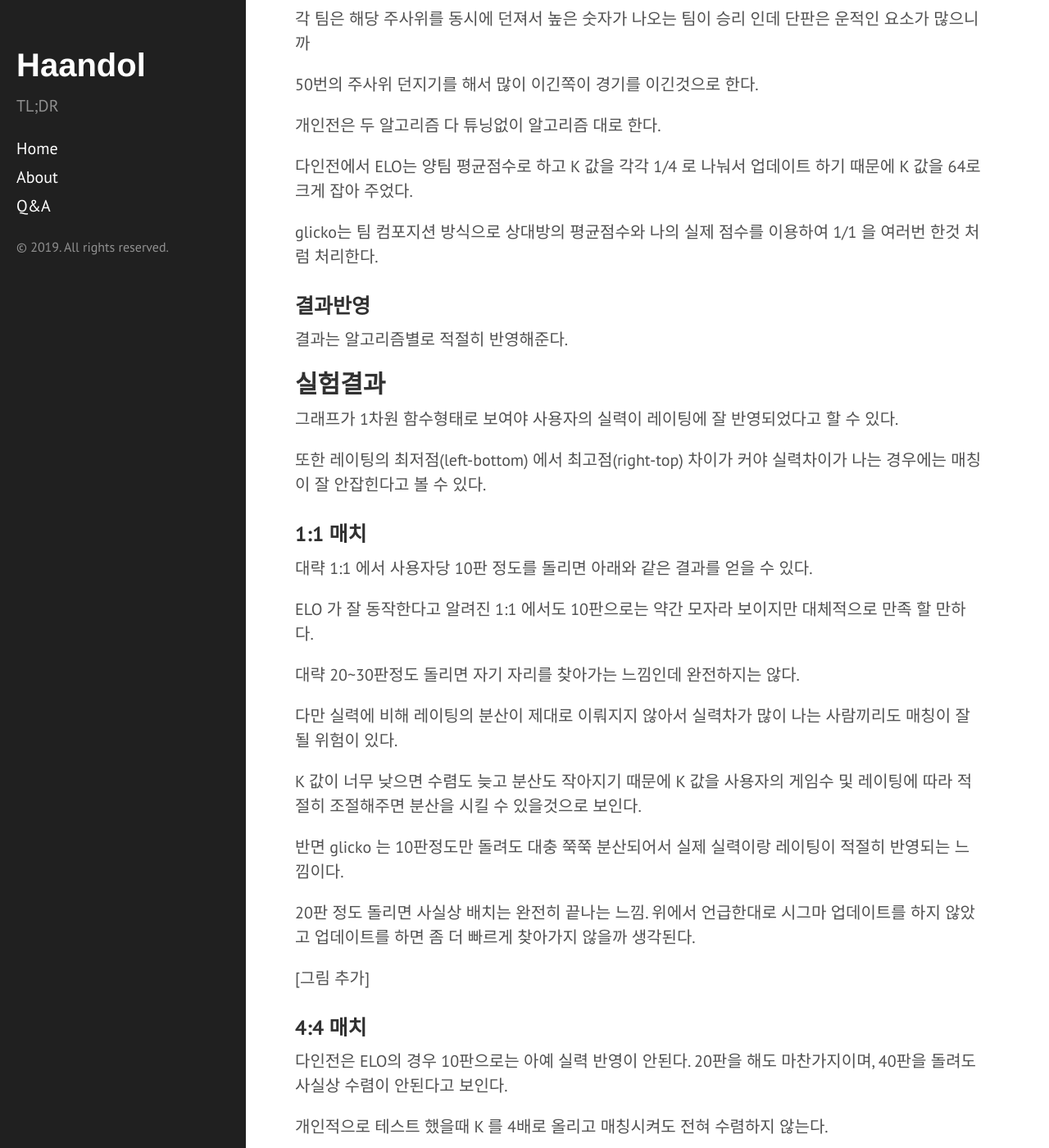
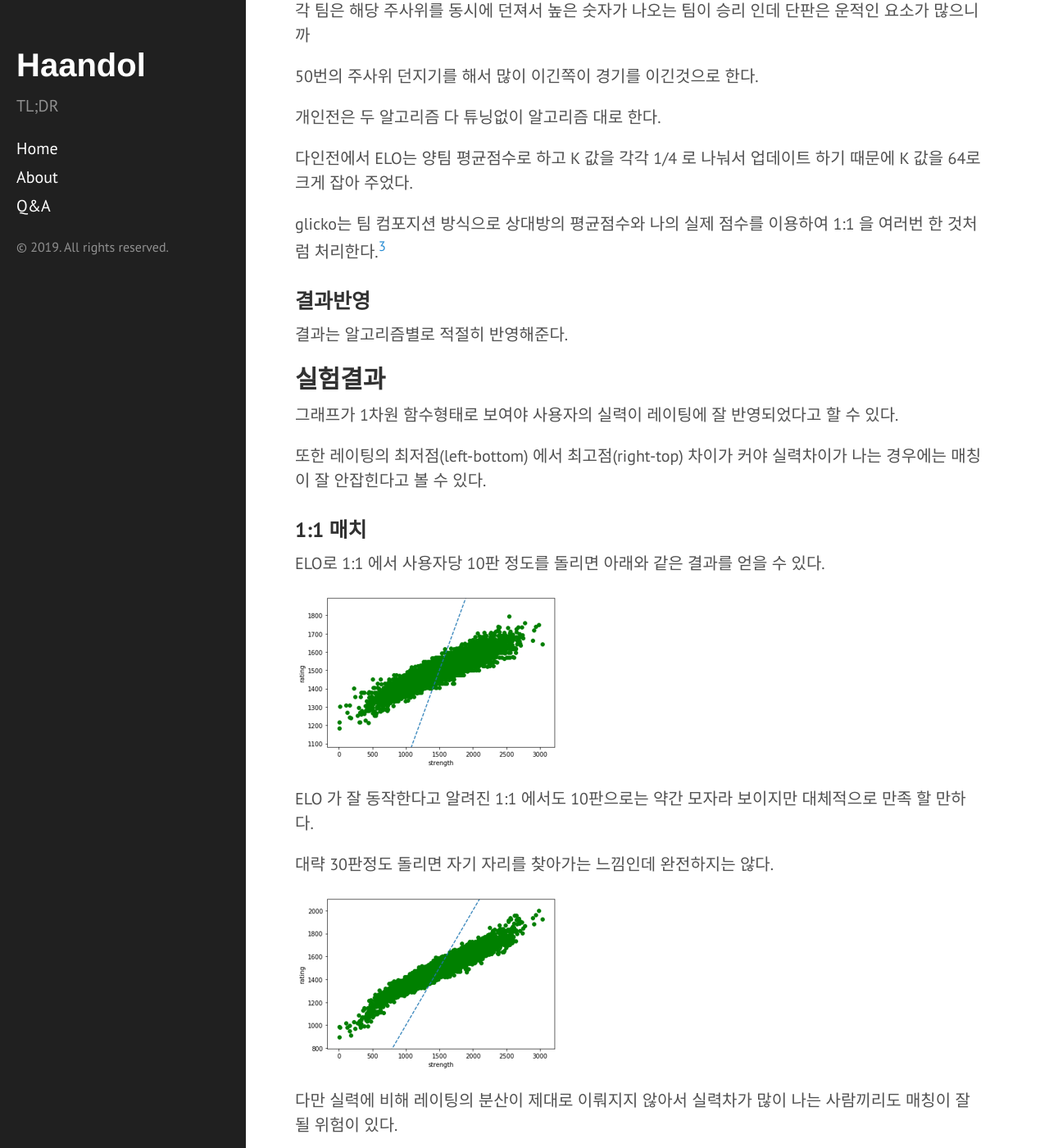
Before and after one commit to haandol/haandol.github.com, a Jekyll site: the page built from _posts/2019-10-01-matchmaking-algorithm-benchmark.md, in a window 1280 px wide and 1400 px high, scrolled down 1850 px. Shown: the whole window at 82% size. Built offline with Jekyll 4.4.1, drawn with Linux system fonts in a browser that asks for light colours; comment, search, counter and statistics services are not loaded; some of the changed text lies outside the part shown.

Commit message:
add images to matchmaking benchmark

```diff
--- a/_posts/2019-10-01-matchmaking-algorithm-benchmark.md
+++ b/_posts/2019-10-01-matchmaking-algorithm-benchmark.md
@@ -10,29 +10,19 @@
 
 ## TL;DR
 
-개인전이든 다인전이든, 특별한 일 없으면 Glicko2 쓰자.
+코드는 여기[^1]
+
+개인전이든 다인전이든, 특별한 일 없으면 Glicko2[^2] 쓰자.
 
 ## 시작하며
 
-4:4 다인전에서 랭킹 시스템을 구현할 일이 생겨서 조사를 하던 중 기존에 사용중이던 ELO 는 다인전에서 동작하지 않는다는 글을 보게 되었다.
+4:4 다인전에서 랭킹 시스템을 구현할 일이 생겨서 조사를 하던 중 기존에 사용중이던 ELO[^4] 는 다인전에서 동작하지 않는다는 글을 보게 되었다.[^3][^5]
 그래서 Glicko2 라는 알고리즘으로 변경을 하려고 했는데, 2가지 의문이 생겼다.
 
 1. ELO 가 정말 4:4 다인전에서 동작안하는지
 2. Glicko2 로 바꾸면 ELO 보다 매칭 퀄리티가 좋아지는지, 그리고 얼마나 좋아지는지
 
 본 글에서는 위의 2가지 의문을 풀어본다.
-
-## 알고리즘
-
-먼저 비교대상인 ELO 와 Glicko2 에 대해 아주 간단히 알아보자.
-
-### ELO
-
-내용 추가
-
-### Glicko2
-
-내용 추가
 
 ## 실험방법
 
@@ -49,6 +39,8 @@
 ### 더미 사용자 생성
 
 사용자의 진짜실력(strength or skill) 을 정규분포로 (평균 1500, 표준편차 400) 으로 생성하고 모든 사용자에게 1500 점 레이팅을 부여한다.
+
+![](/assets/img/20191008/strengthdist.png)
 
 ### 매치메이킹 큐에 등록
 
@@ -90,11 +82,15 @@
 
 ### 1:1 매치
 
-대략 1:1 에서 사용자당 10판 정도를 돌리면 아래와 같은 결과를 얻을 수 있다.
+ELO로 1:1 에서 사용자당 10판 정도를 돌리면 아래와 같은 결과를 얻을 수 있다.
+
+![](/assets/img/20191008/individual_elo10.png)
 
 ELO 가 잘 동작한다고 알려진 1:1 에서도 10판으로는 약간 모자라 보이지만 대체적으로 만족 할 만하다.
 
-대략 20~30판정도 돌리면 자기 자리를 찾아가는 느낌인데 완전하지는 않다.
+대략 30판정도 돌리면 자기 자리를 찾아가는 느낌인데 완전하지는 않다.
+
+![](/assets/img/20191008/individual_elo30.png)
 
 다만 실력에 비해 레이팅의 분산이 제대로 이뤄지지 않아서 실력차가 많이 나는 사람끼리도 매칭이 잘될 위험이 있다.
 
@@ -102,26 +98,36 @@
 
 반면 glicko 는 10판정도만 돌려도 대충 쭉쭉 분산되어서 실제 실력이랑 레이팅이 적절히 반영되는 느낌이다.
 
-20판 정도 돌리면 사실상 배치는 완전히 끝나는 느낌. 위에서 언급한대로 시그마 업데이트를 하지 않았고 업데이트를 하면 좀 더 빠르게 찾아가지 않을까 생각된다.
+![](/assets/img/20191008/individual_glicko10.png)
 
-[그림 추가]
+30판 정도 돌리면 자기자리를 완전히 찾아간 느낌이다. 위에서 언급한대로 시그마 업데이트를 하지 않았고 업데이트를 하면 좀 더 빠르게 찾아가지 않을까 생각된다.
+
+![](/assets/img/20191008/individual_glicko30.png)
 
 ### 4:4 매치
 
 다인전은 ELO의 경우 10판으로는 아예 실력 반영이 안된다. 20판을 해도 마찬가지이며, 40판을 돌려도 사실상 수렴이 안된다고 보인다.
 
+![](/assets/img/20191008/team_elo30.png)
+
 개인적으로 테스트 했을때 K 를 4배로 올리고 매칭시켜도 전혀 수렴하지 않는다.
 
 알고리즘 외적으로 튜닝을 하거나 ELO 에서 팀단위의 계산방식을 바꿔야할 것 같다.
 
-glicko 의 경우 10판정도만 돌려도 아주 대략의 모양이 나오고 30판이면 어느정도 직선 형태로 모양이 갖춰진다. 이미 10판정도에서 방향성은 갖춰진 상태라 큰 차이는 안보이는 느낌
+glicko 의 경우 10판 정도 돌려면 아주 대략의 모양이 나오고, 30판이면 어느정도 직선 형태로 모양이 갖춰진다. 이미 10판정도에서 방향성은 갖춰진 상태라 큰 차이는 안보이는 느낌
 
-[그림 추가]
+![](/assets/img/20191008/team_glicko30.png)
 
 ## 마치며
 
 개인전에서는 ELO 가 수렴에 필요한 판수는 비슷해보이지만 판 수가 추가될 수록 glicko 가 더 잘 동작한다.
 
-다인전에서는 ELO 가 동작하지 않는다. glicko 는 납득할만한 수준으로 동작하는 것 같다.
+다인전에서는 ELO 가 동작하지 않는다. glicko 는 납득할만 한 수준으로 동작하는 것 같다. (물론 튜닝이 필요한 수준)
 
 ----
+
+[^1]: [매치메이킹 알고리즘 벤치마크](https://github.com/haandol/matchmaking_benchmark)
+[^2]: [Glicko2](http://www.glicko.net/glicko/glicko2.pdf)
+[^3]: [Glicko2ForTeamGames](http://rhetoricstudios.com/downloads/AbstractingGlicko2ForTeamGames.pdf)
+[^4]: [ELO](https://en.wikipedia.org/wiki/Elo_rating_system)
+[^5]: [ELO Hell](https://en.wikipedia.org/wiki/Elo_hell)
```
Also changed, not shown: other parts of _posts/2019-10-01-matchmaking-algorithm-benchmark.md (+1 -1 lines), assets/img/20191008/individual_elo10.png (added), assets/img/20191008/individual_elo30.png (added), assets/img/20191008/individual_glicko10.png (added), assets/img/20191008/individual_glicko30.png (added), assets/img/20191008/strengthdist.png (added), assets/img/20191008/team_elo30.png (added), assets/img/20191008/team_glicko30.png (added).
